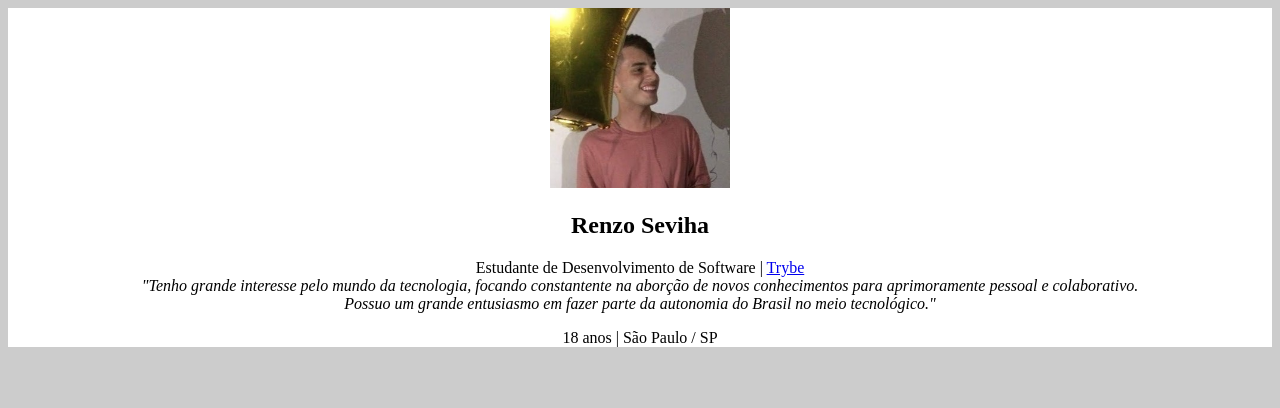
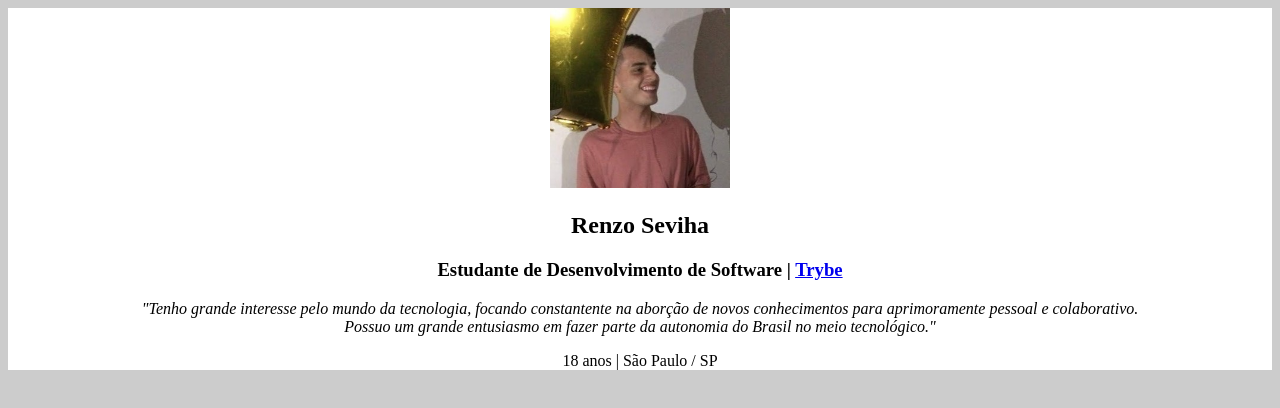
Before and after one commit to RenzoSev/portifolio, a plain HTML site: page index.html in a window 1280 px wide. Drawn offline with Linux system fonts and the light colour scheme.

Commit message:
finalização da base da descrição

```diff
--- a/index.html
+++ b/index.html
@@ -13,21 +13,30 @@
     <div class="main">
 
         <div class="content">
+
             <img src="profile.jpeg" alt="profile photo" width="180px">
+
             <h2>Renzo Seviha</h2>
+
             <p>
-                Estudante de Desenvolvimento de Software | <a href="https://www.betrybe.com/" alt="Site Trybe">Trybe</a> </br>
+                <h3>Estudante de Desenvolvimento de Software | <a href="https://www.betrybe.com/" alt="Site Trybe"
+                        target="_blank">Trybe</a></h3>
                 <em>
                     "Tenho grande interesse pelo mundo da tecnologia, focando constantente na aborção de novos
                     conhecimentos para aprimoramente pessoal e colaborativo. </br>
                     Possuo um grande entusiasmo em fazer parte da autonomia do Brasil no meio tecnológico."
                 </em>
             </p>
+
             <p>
                 18 anos | São Paulo / SP
             </p>
+
+            <div>
+
+            </div>
+
         </div>
-
 
     </div>
 
```
